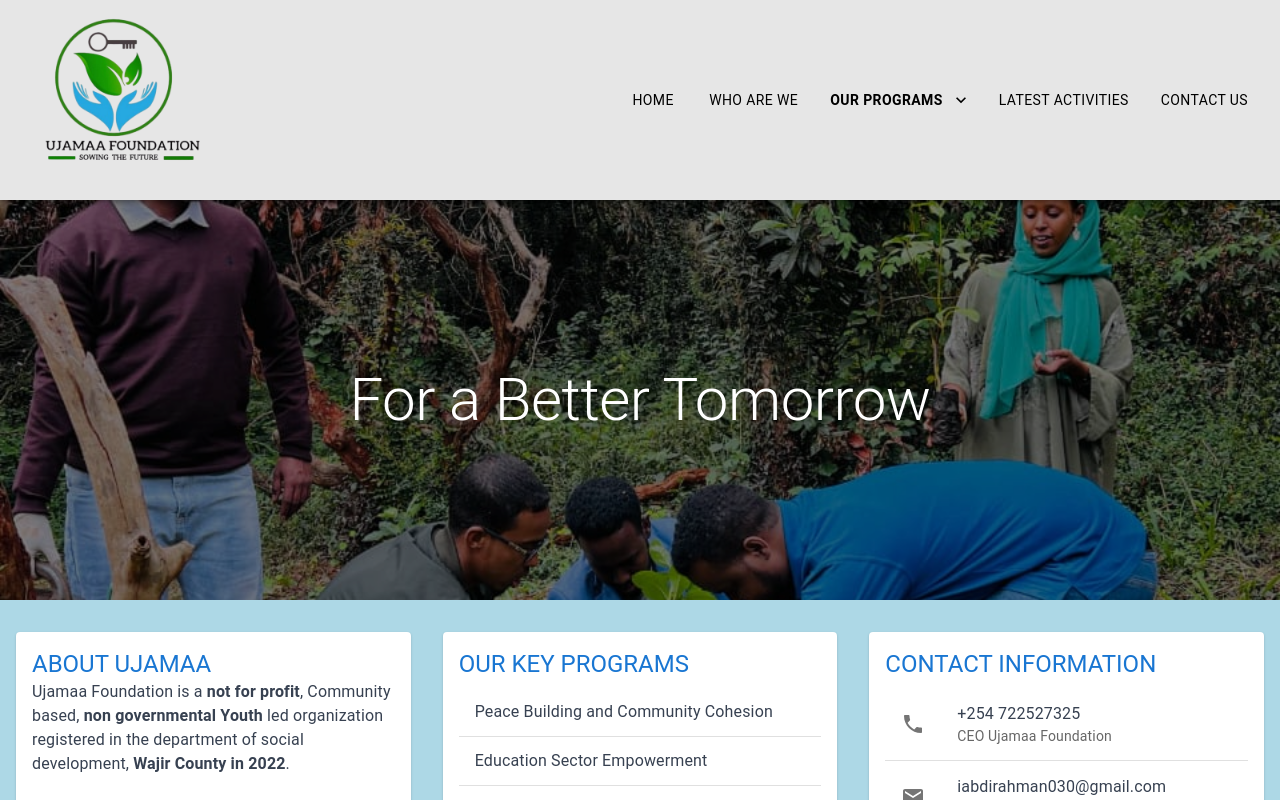
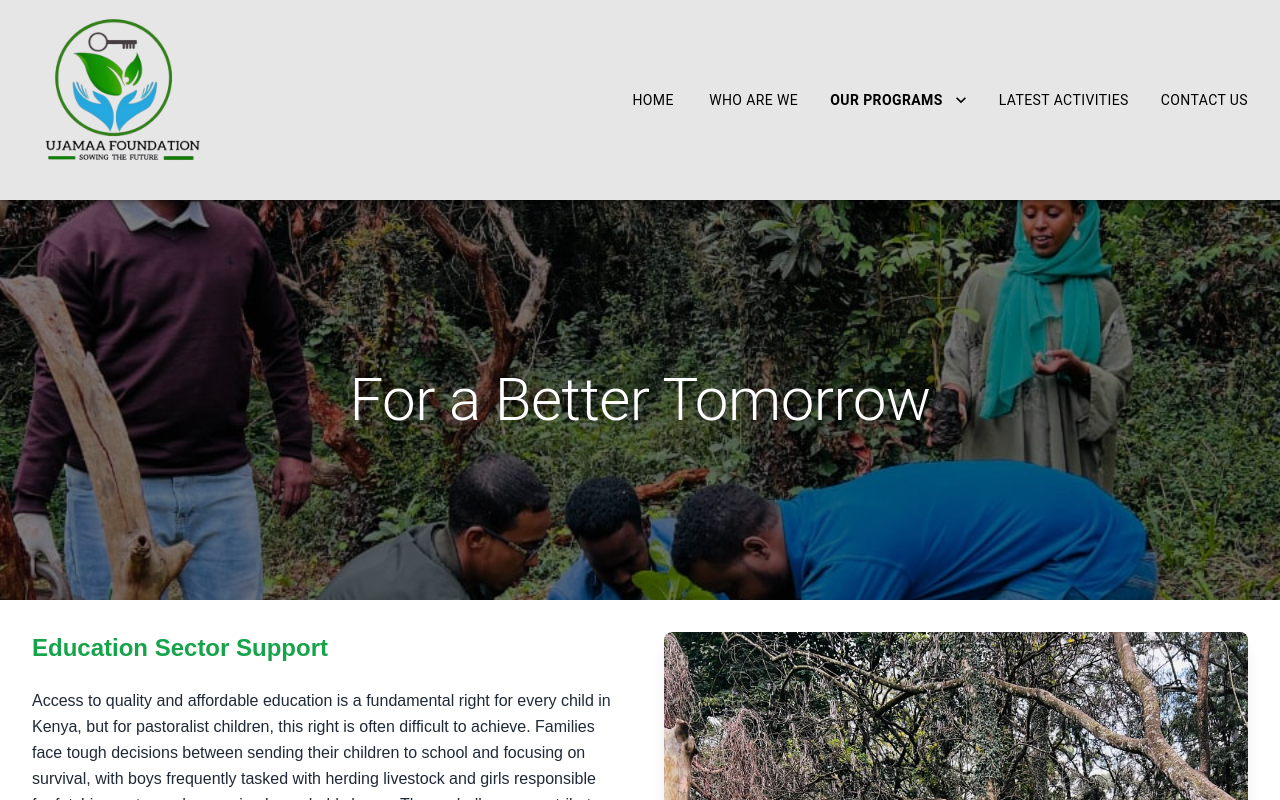
Before and after one commit to ahmednule/Ujamaa-Foundation, a Next.js app: page /our-programs/environment-restoration in a window 1280 px wide. Shown: the top 800 px of the page. Built offline with nearby package versions, Linux system fonts and the light colour scheme.

Commit message:
update: added the reusable content and used it inside the education componenet page

```diff
--- a/src/app/our-programs/education-empowerment/page.tsx
+++ b/src/app/our-programs/education-empowerment/page.tsx
@@ -1,5 +1,6 @@
 "use client"
 import ReusableCarosel from "@components/components/ui/ReusableCarosel"
+import ReusableCard from "@components/components/ui/ReusableCard"
 export default function educationEmpowerement(){
     return(
         <div>
@@ -7,6 +8,19 @@ export default function educationEmpowerement(){
         image="image7.jpg"
         heading="Sowing The Future"
         />
+        <ReusableCard
+        heading="Education Sector Support"
+        content="Access to quality and affordable education is a fundamental right for every child in Kenya,
+        but for pastoralist children, this right is often difficult to achieve. Families face tough decisions
+        between sending their children to school and focusing on survival, with boys frequently tasked with herding
+        livestock and girls responsible for fetching water and managing household chores. These challenges contribute to low literacy levels and
+        high school dropout rates, which worsen during natural disasters like droughts.The Ujamaa Foundation has been making significant efforts
+        to address these barriers by ensuring that children remain in school, even during challenging times. Through the support of its members,
+        the foundation has invested heavily in education and donated essential learning materials to schools like Biyaad Primary.
+        This commitment aims to improve access to education and create opportunities for pastoralist children to break the cycle of poverty
+        and achieve their potential."
+        image="/image9.png"
+                />
     </div>
     )
 }
--- a/src/app/our-programs/environment-restoration/page.tsx
+++ b/src/app/our-programs/environment-restoration/page.tsx
@@ -1,6 +1,7 @@
 "use client"
 
 import ReusableCarosel from "@components/components/ui/ReusableCarosel"
+import ReusableCard from "@components/components/ui/ReusableCard"
 
 export default function environmentRestoration(){
     return(
@@ -9,6 +10,19 @@ export default function environmentRestoration(){
           image="image15.jpg"
           heading="For a Better Tomorrow"
           />
+          <ReusableCard
+          heading="Education Sector Support"
+          content="Access to quality and affordable education is a fundamental right for every child in Kenya,
+          but for pastoralist children, this right is often difficult to achieve. Families face tough decisions
+           between sending their children to school and focusing on survival, with boys frequently tasked with herding
+           livestock and girls responsible for fetching water and managing household chores. These challenges contribute to low literacy levels and
+           high school dropout rates, which worsen during natural disasters like droughts.The Ujamaa Foundation has been making significant efforts
+            to address these barriers by ensuring that children remain in school, even during challenging times. Through the support of its members,
+            the foundation has invested heavily in education and donated essential learning materials to schools like Biyaad Primary.
+            This commitment aims to improve access to education and create opportunities for pastoralist children to break the cycle of poverty
+            and achieve their potential."
+          image="/image15.jpg"
+          />
         </div>
     )
 }
```
